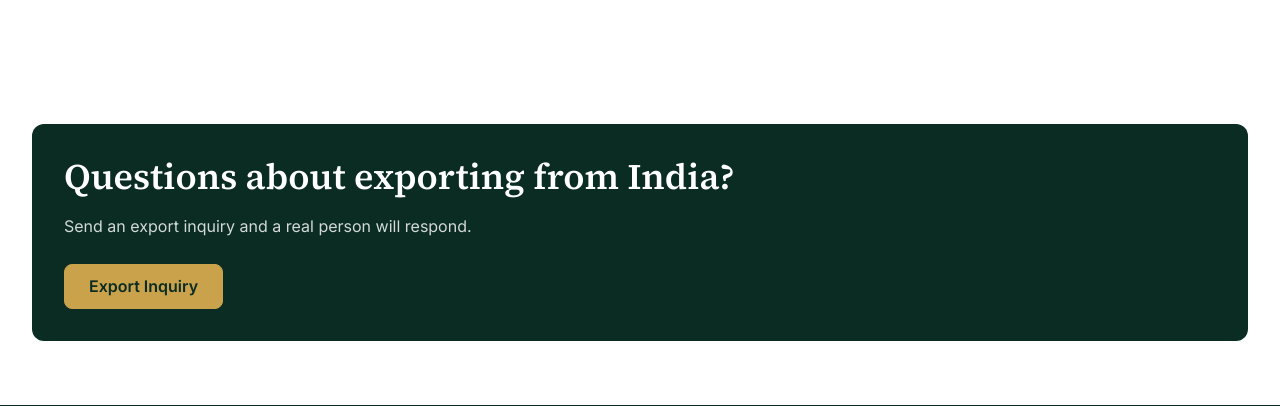
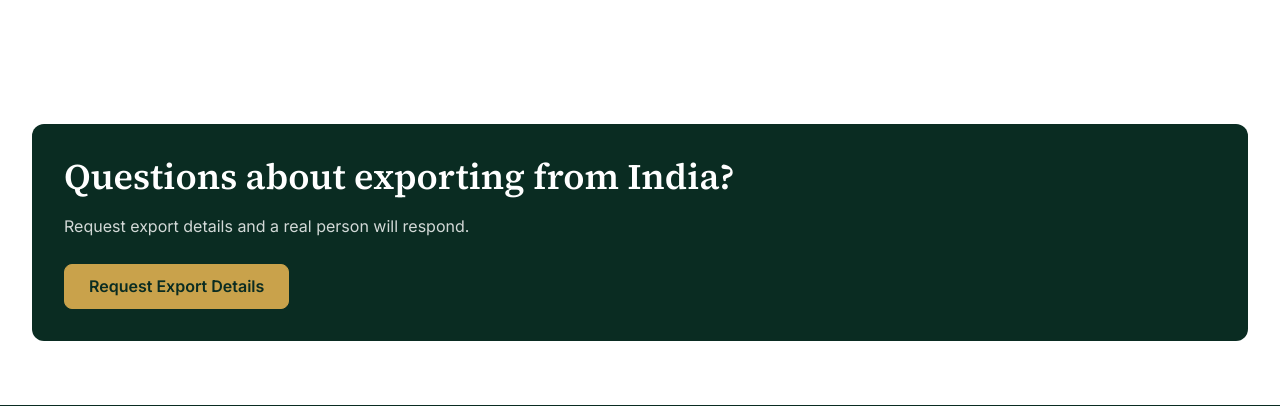
Before and after one commit to ITwArRiOr001/RoyalExotic-Farms, a Python web app: template templates/pages/insights/article.html in a window 1280 px wide. Shown: the part 61-467 px from the top of the page. Run offline with Jinja, Linux system fonts and the light colour scheme; the template is opened without the code that fills it, so the values that code supplies are empty.

Commit message:
Update CTA text for export inquiry section

```diff
--- a/templates/pages/insights/article.html
+++ b/templates/pages/insights/article.html
@@ -100,8 +100,8 @@
   {# ---------------------------------------------------------- INLINE CTA -- #}
   {{ cta_band(
       heading=_("Questions about exporting from India?"),
-      text=_("Send an export inquiry and a real person will respond."),
-      primary={'label': _("Export Inquiry"), 'endpoint': 'forms.export_inquiry_page'},
+      text=_("Request export details and a real person will respond."),
+      primary={'label': _("Request Export Details"), 'endpoint': 'forms.export_inquiry_page'},
       theme='dark',
       heading_level='h2',
       heading_id='article-cta-title') }}
```
